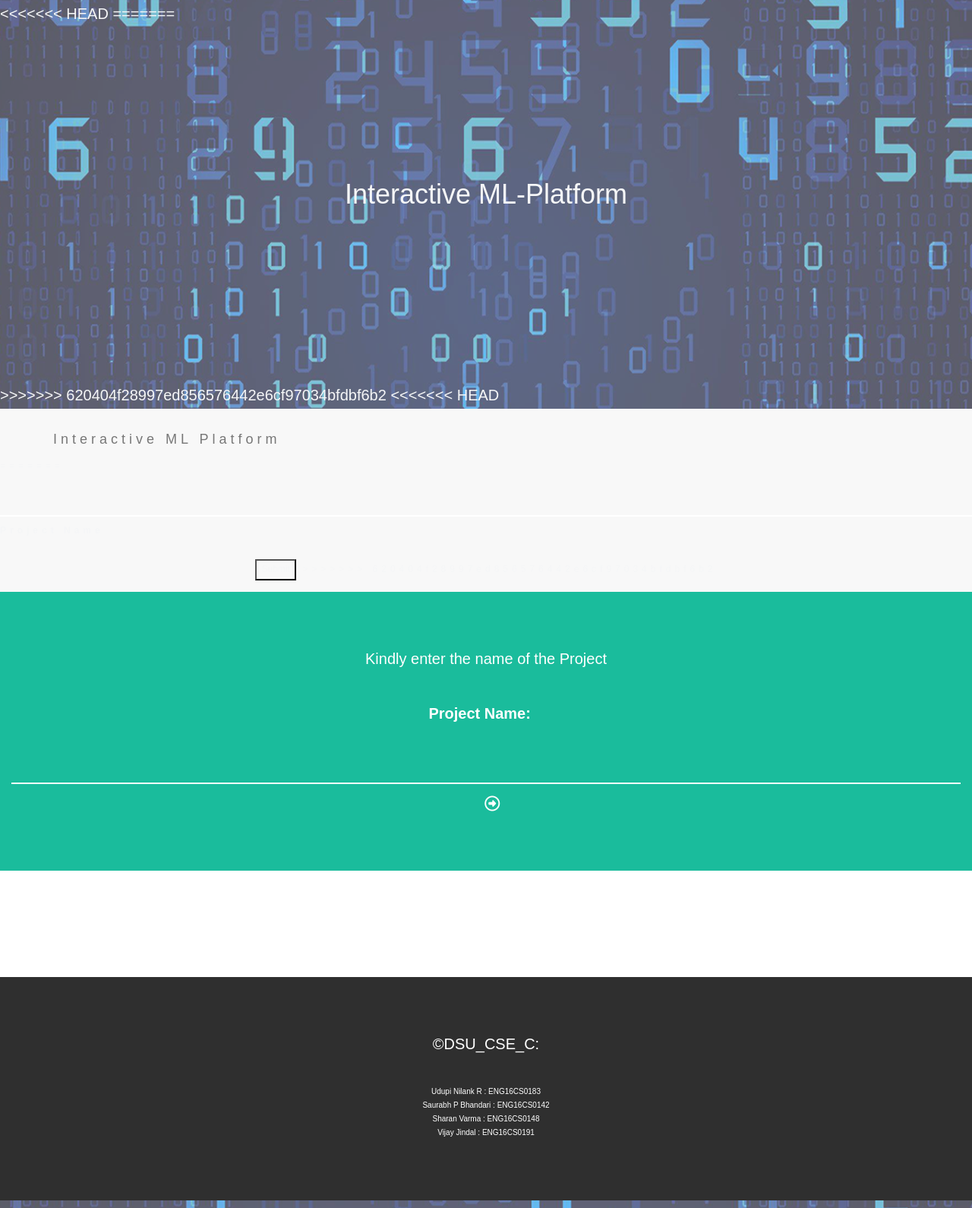
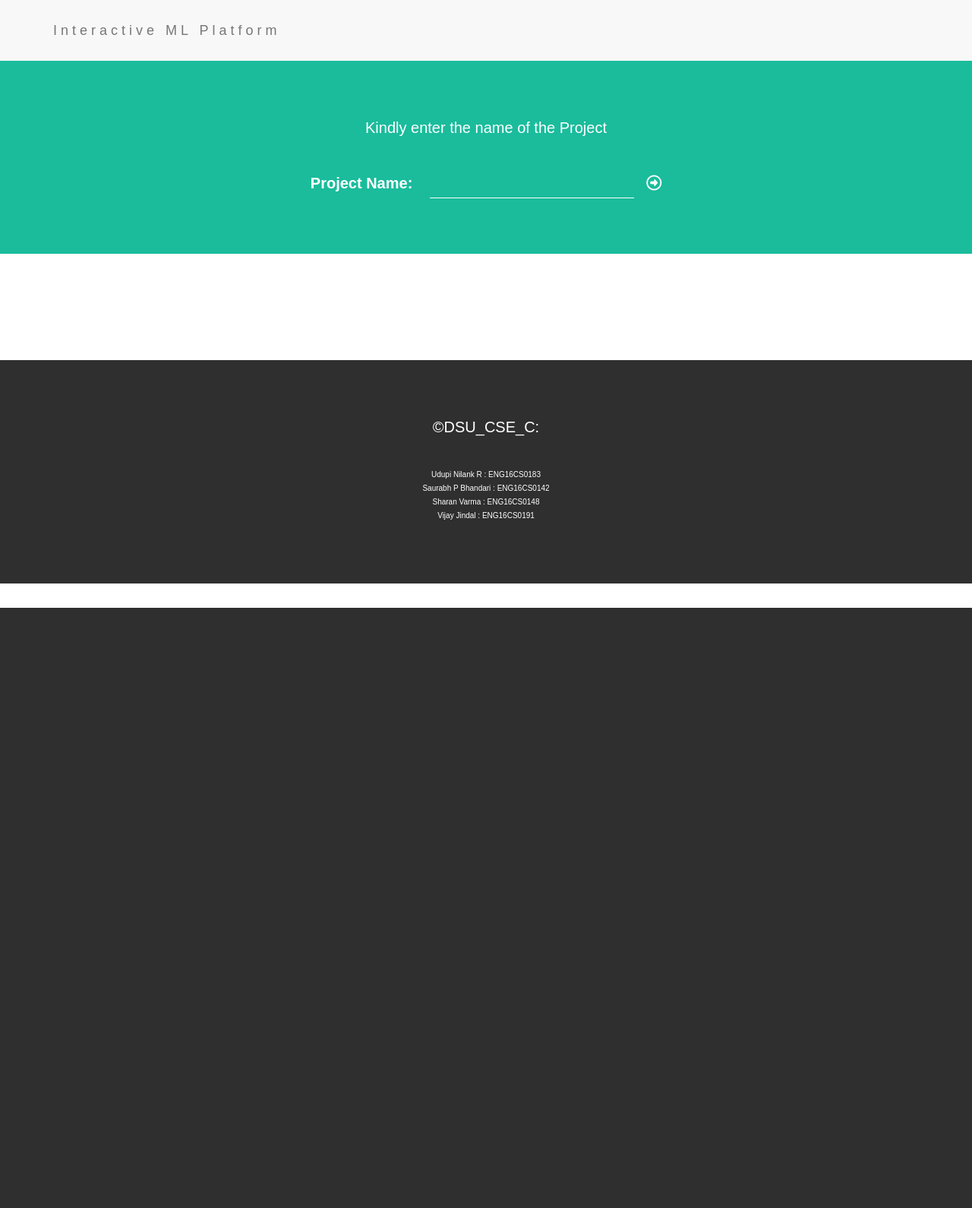
Before and after one commit to vijay-jindal/Interactive-ML-Platform, a Flask app: page / in a window 1280 px wide. Shown: the whole page at 76% size. After the commit the page ends 800 px from the top, so only its background shows below. Run offline with Flask 2, Linux system fonts and the light colour scheme; some libraries are stand-ins or nearby versions; some web fonts are replaced.

Commit message:
Corrections made in : 		- Dashboard.html 		- Upload.csv

```diff
--- a/flaskr/templates/dashboard.html
+++ b/flaskr/templates/dashboard.html
@@ -1,7 +1,6 @@
 <!DOCTYPE html>
 <html lang="en">
 <head>
-<<<<<<< HEAD
   <!-- Theme Made By www.w3schools.com - No Copyright -->
   <title>Interactive ML Platform</title>
   <meta charset="utf-8">
@@ -12,51 +11,15 @@
   <script src="../static/scripts/bootstrap.min.js"></script>
 	<link rel="stylesheet" href="../static/css/styles.css">
   <script src="https://kit.fontawesome.com/bbcafd632e.js" crossorigin="anonymous"></script></head>
-=======
-	<style>
-	body {
-	  background-image: url('../static/resources/background.png');
-	  background-repeat: no-repeat;
-	  background-attachment: fixed;
-	  background-size: 100% 100%;
-	}
-	input[type=text] {
-		width: 100%;
-	  padding: 12px 20px;
-	  margin: 8px 0;
-	  box-sizing: border-box;
-	  border: none;
-	  border-bottom: 2px solid white;
-		background: transparent
-	}
-	</style>
-	<link rel="stylesheet" href="../static/css/button.css">
-  <!--<link rel="stylesheet" href="../static/css/input-style.css">-->
-<!-- IDEA:   <link rel="stylesheet" href="../static/css/dark-theme.css"> -->
-	<meta charset="UTF-8">
-<!--- <li class="w3-theme-d5"> -->
-	<br><br><br><br><br><br>
-	<center><h1>Interactive ML-Platform </h1></center>
-  <br><br><br><br><br><br>
->>>>>>> 620404f28997ed856576442e6cf97034bfdbf6b2
 
 
 <body>
-<<<<<<< HEAD
 
 <!-- Navbar -->
 <nav class="navbar navbar-default">
   <div class="container">
       <center class="navbar-brand">Interactive ML Platform</center>
 		</div>
-=======
-  <div id="w3-container w3-orange">
-    <form class="w3-container">
-    <input class="input" type="text" id="project-name" name="project-name"><br>
-    <label for="project-name">Project Name</label> <br><br>
-    </form>
-    <center><button class="button" type="submit" value="Submit" onclick='window.location.href="project/".concat(document.getElementById("project-name").value);'>Submit</button>
->>>>>>> 620404f28997ed856576442e6cf97034bfdbf6b2
   </div>
 </nav>
 
```
Also changed, not shown: flaskr/templates/employee.csv (deleted, +0 -22 lines), flaskr/templates/upload-csv.html (+0 -22 lines), flaskr/static/resources/Background.png (deleted), flaskr/static/resources/button.png (deleted).
